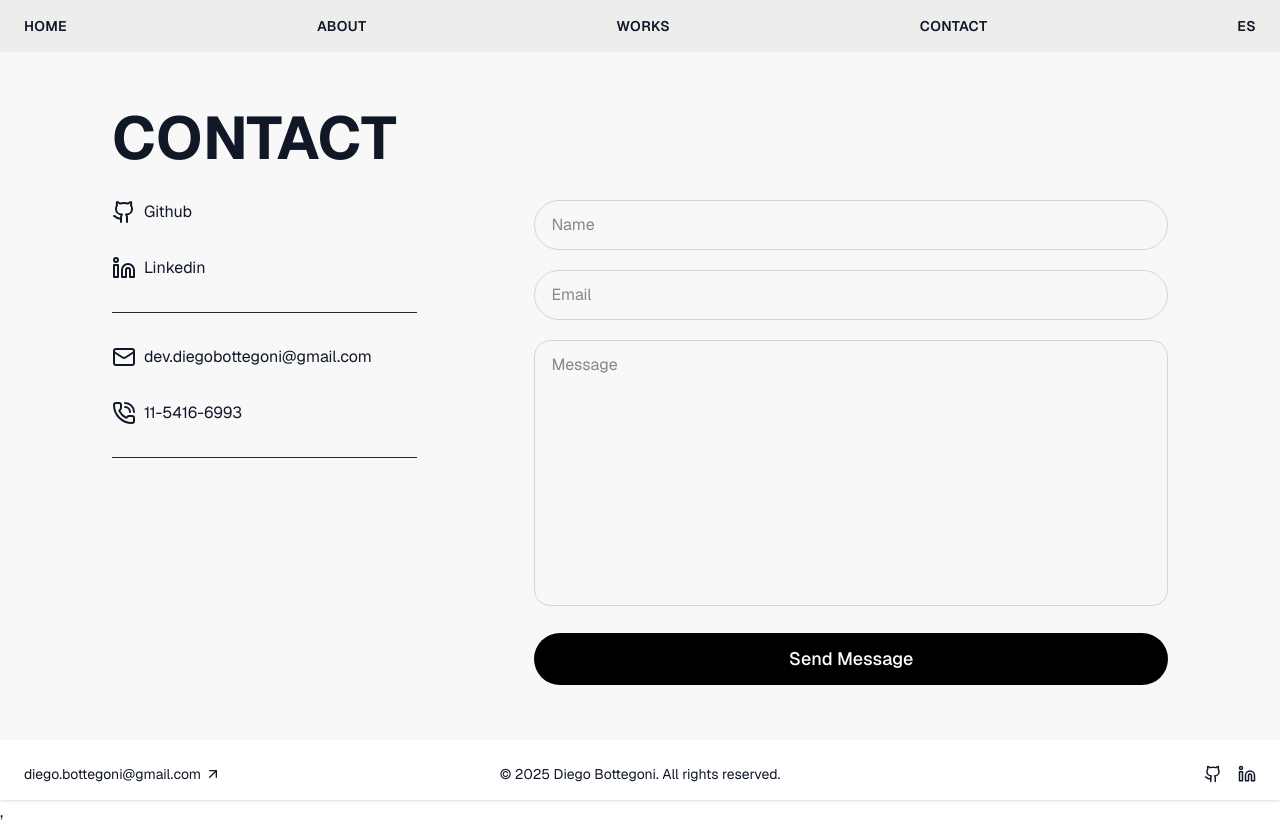
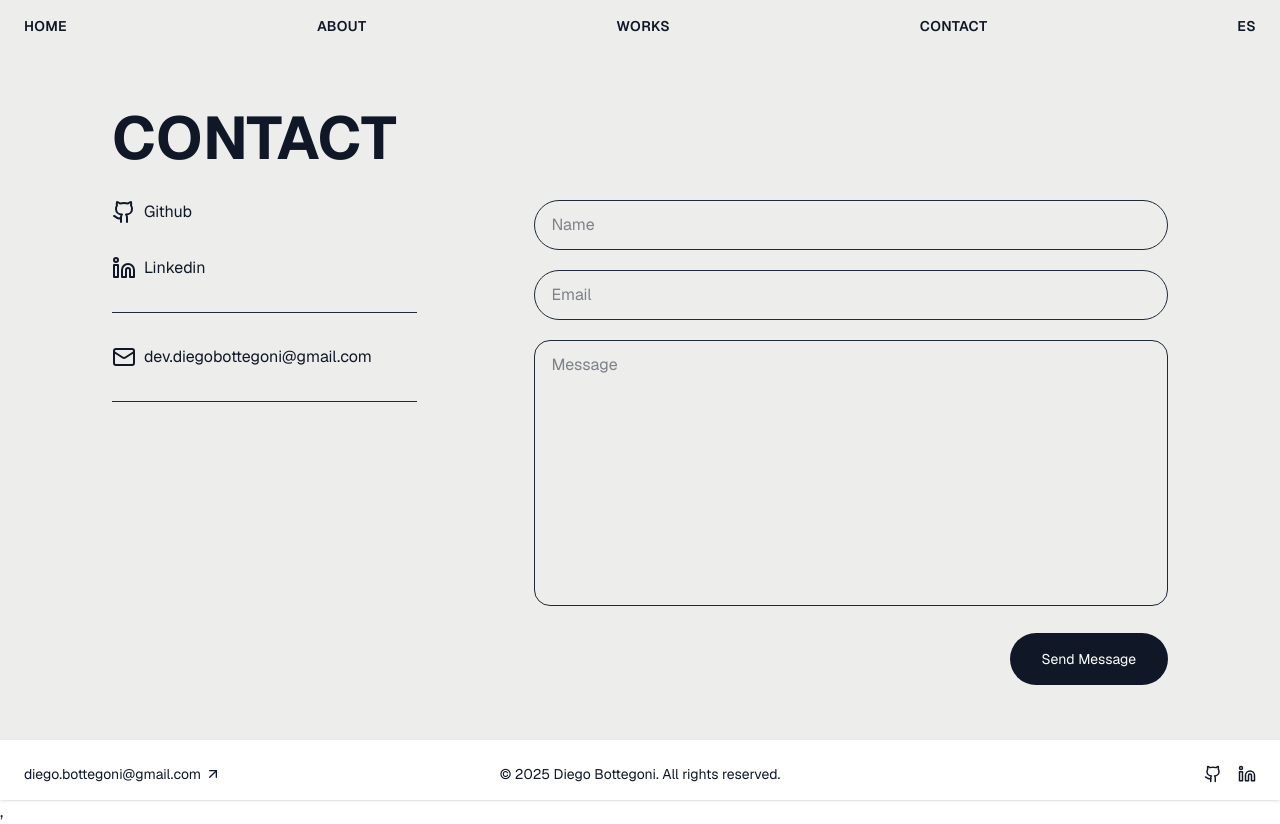
Before and after one commit to DiegoBottegoni/diegobottegoni.github.io, a React (Vite) app: page /contact in a window 1280 px wide. Built offline with nearby package versions, Linux system fonts and the light colour scheme.

Commit message:
contact page styles

```diff
--- a/src/components/ContactForm.tsx
+++ b/src/components/ContactForm.tsx
@@ -35,7 +35,7 @@ const ContactForm = () => {
     };
 
     return (
-        <div className="bg-[#F8F8F8] w-full pr-8">
+        <div className="bg-primary-d w-full pr-8">
             <form
                 ref={formRef}
                 onSubmit={handleSubmit}
@@ -46,21 +46,21 @@ const ContactForm = () => {
                     name="name"
                     placeholder="Name"
                     required
-                    className="w-full border border-gray-300 rounded-4xl px-4 py-3 focus:outline-none focus:ring-2 focus:ring-black"
+                    className="w-full border border-gray-800 rounded-4xl px-4 py-3 focus:outline-none focus:ring-2 focus:ring-black"
                 />
                 <input
                     type="email"
                     name="email"
                     placeholder="Email"
                     required
-                    className="w-full border border-gray-300 rounded-4xl px-4 py-3 focus:outline-none focus:ring-2 focus:ring-black"
+                    className="w-full border border-gray-800 rounded-4xl px-4 py-3 focus:outline-none focus:ring-2 focus:ring-black"
                 />
                 <textarea
                     name="message"
                     placeholder="Message"
                     rows={10}
                     required
-                    className="w-full border border-gray-300 rounded-2xl px-4 py-3 focus:outline-none focus:ring-2 focus:ring-black resize-none"
+                    className="w-full border border-gray-800 rounded-2xl px-4 py-3 focus:outline-none focus:ring-2 focus:ring-black resize-none"
                 />
 
                 {/* 🛡️ Anti-bot honeypot */}
@@ -68,14 +68,17 @@ const ContactForm = () => {
 
                 {/* 🔒 Evitar CAPTCHA */}
                 <input type="hidden" name="_captcha" value="false" />
+                <div className='flex justify-end'>
 
                     <button
                         type="submit"
                         disabled={loading}
-                    className="w-full bg-black text-white py-3 rounded-full hover:bg-gray-800 transition text-lg font-medium disabled:opacity-60"
+                        // className="w-full bg-gray-900 text-white py-3 rounded-full hover:bg-gray-800 transition text-lg font-medium disabled:opacity-60"
+                        className='default-button w-1/4 rounded-full py-4'
                     >
                         {loading ? 'Sending...' : 'Send Message'}
                     </button>
+                </div>
             </form>
         </div>
     );
--- a/src/presentation/pages/Contact/ContactPage.tsx
+++ b/src/presentation/pages/Contact/ContactPage.tsx
@@ -1,14 +1,14 @@
 import Navbar from "../../../components/Navbar/Navbar";
 import Footer from "../../components/Footer/Footer";
 import ContactForm from "../../../../src/components/ContactForm";
-import { Github, Linkedin, Mail, PhoneCall } from "lucide-react";
+import { Github, Linkedin, Mail } from "lucide-react";
 
 
 const ContactPage = () => {
     return (
-        <div className="flex flex-col min-h-screen overflow-y-auto lg:overflow-hidden bg-[#F8F8F8] scroll-smooth">
+        <div className="flex flex-col min-h-screen overflow-y-auto lg:overflow-hidden bg-primary-d scroll-smooth">
             {/* Navbar */}
-            <div className="fixed top-0 left-0 w-full z-50 bg-white">
+            <div className="fixed top-0 left-0 w-full z-50 bg-primary-d">
                 <Navbar />
             </div>
             {/* Main */}
@@ -17,7 +17,7 @@ const ContactPage = () => {
                 <div className="w-full max-w-screen-xl flex flex-col gap-8 lg:grid lg:grid-cols-5 lg:grid-rows-6 lg:gap-4 mx-auto">
                     {/* Título - primero en mobile */}
                     <div className="order-1 lg:order-none lg:col-span-2 lg:col-start-1 lg:row-start-1 flex items-end">
-                        <h1 className="text-6xl font-bold text-gray-900 pb-4 lg:pl-8">CONTACT</h1>
+                        <h1 className="text-6xl font-bold pb-4 lg:pl-8">CONTACT</h1>
                     </div>
                     {/* Form - segundo en mobile */}
                     <div className="order-2 lg:order-none lg:col-span-3 lg:row-span-5 lg:col-start-3 lg:row-start-2">
@@ -29,7 +29,7 @@ const ContactPage = () => {
                             href="https://github.com/DiegoBottegoni"
                             target="_blank"
                             rel="noopener noreferrer"
-                            className="flex items-center gap-2 hover:text-gray-900 transition"
+                            className="flex items-center gap-2 hover:text-gray-700 transition"
                         >
                             <Github />
                             <p>Github</p>
@@ -38,7 +38,7 @@ const ContactPage = () => {
                             href="https://www.linkedin.com/in/diego-bottegoni/"
                             target="_blank"
                             rel="noopener noreferrer"
-                            className="flex items-center gap-2 hover:text-gray-900 transition"
+                            className="flex items-center gap-2 hover:text-gray-700 transition"
                         >
                             <Linkedin />
                             <p>Linkedin</p>
@@ -47,7 +47,7 @@ const ContactPage = () => {
                         <div>
                             <a
                                 href="mailto:dev.diegobottegoni@gmail.com"
-                                className="flex items-center gap-2 hover:text-gray-900 transition"
+                                className="flex items-center gap-2 hover:text-gray-700 transition"
                             >
                                 <Mail />
                                 <p>dev.diegobottegoni@gmail.com</p>
@@ -55,17 +55,7 @@ const ContactPage = () => {
                         </div>
 
 
-                        <div>
-                            <a
-                                href="https://wa.me/541154166993"
-                                target="_blank"
-                                rel="noopener noreferrer"
-                                className="flex items-center gap-2 hover:text-gray-900 transition"
-                            >
-                                <PhoneCall />
-                                <p>11-5416-6993</p>
-                            </a>
-                        </div>
+
                         <hr className="border-gray-800 my-4 w-3/4" />
                     </div>
                 </div>
```
Lines whose indentation alone changed are shown as unchanged.
